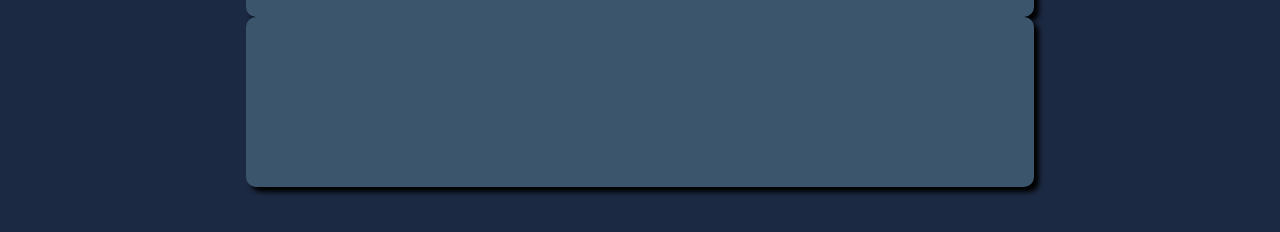
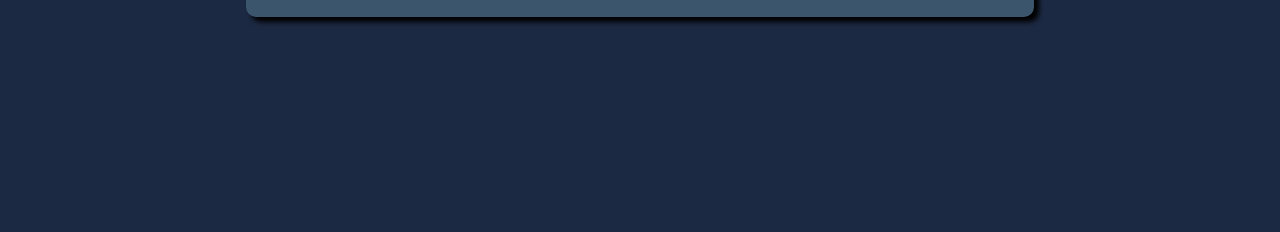
Before and after one commit to AntoineLmbrt/SandBox, a plain HTML site: page jogging.html in a window 1280 px wide. Shown: the part 448-680 px from the top of the page. Drawn offline with nearby package versions, Linux system fonts and the light colour scheme.

Commit message:
Add files via upload

```diff
--- a/css/style.css
+++ b/css/style.css
@@ -114,7 +114,7 @@
 
 .app, .map {
     width: 75%;
-    margin: auto;
+    margin: 10px auto;
     padding: 10px;
     background: #3B556D;
     box-shadow: 5px 5px 5px;
--- a/jogging.html
+++ b/jogging.html
@@ -38,7 +38,7 @@
             </div>
             <h5><span class="timer-value"></span></h5>
         </div>
-        <div class="map">
+        <div class="map remove">
             <div id="map"></div>
         </div>
     </div>
```
